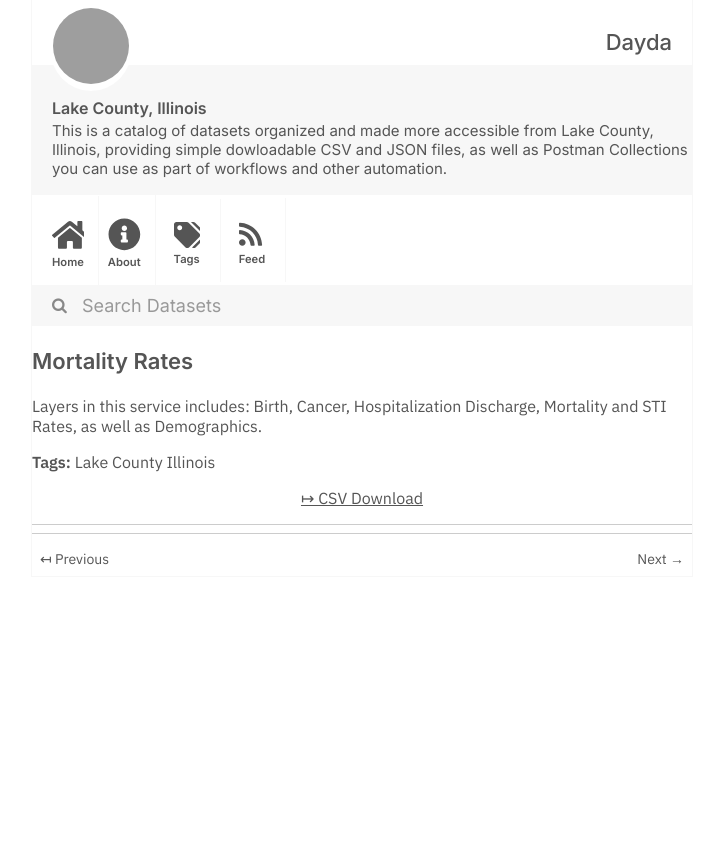
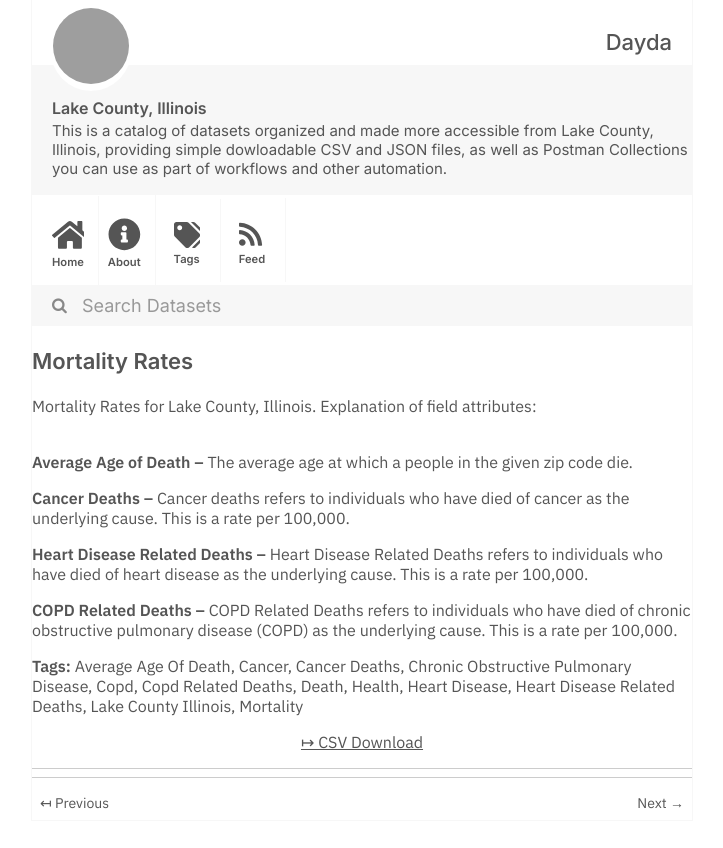
Before and after one commit to dayda-entities/lake-county-illinois, a Jekyll site: the page built from _posts/2020-11-11-mortality-rates.md, in a window 1280 px wide, cut to the strip 0-848 px from the top of the page. Shown: the whole strip, without its empty margins (278-1001 px from the left). Built offline with Jekyll 4.4.1, drawn with Linux system fonts in a browser that asks for light colours; grey boxes are pictures that could not be loaded.

Commit message:
Publish Data

```diff
--- a/_posts/2020-11-11-mortality-rates.md
+++ b/_posts/2020-11-11-mortality-rates.md
@@ -1,16 +1,49 @@
 ---
 title: Mortality Rates
-created: '2020-11-11T16:33:31.026944'
-modified: '2020-11-11T16:33:31.026954'
+created: '2020-11-11T16:31:06.551180'
+modified: '2020-11-11T16:31:06.551191'
 state: active
 type: dataset
 tags:
+  - Average Age Of Death
+  - Cancer
+  - Cancer Deaths
+  - Chronic Obstructive Pulmonary Disease
+  - Copd
+  - Copd Related Deaths
+  - Death
+  - Health
+  - Heart Disease
+  - Heart Disease Related Deaths
   - Lake County Illinois
+  - Mortality
 groups: []
 csv_url: >-
-  https://data-lakecountyil.opendata.arcgis.com/datasets/cd63911cc52841f38b289aeeeff0f300_4.csv?outSR=%7B%22latestWkid%22%3A3435%2C%22wkid%22%3A102671%7D
+  https://data-lakecountyil.opendata.arcgis.com/datasets/b7183f6b99d3475f80946c39f270ae1b_4.csv?outSR=%7B%22latestWkid%22%3A3435%2C%22wkid%22%3A102671%7D
 json_url: ''
 layout: post
 
 ---
-Layers in this service includes: Birth, Cancer, Hospitalization Discharge, Mortality and STI Rates, as well as Demographics.
+Mortality Rates for Lake County, Illinois. Explanation of field attributes:<br /><br />
+
+<p><b>Average Age of Death
+– </b>The average age at which a people in the given zip code die. </p>
+
+
+
+<p><b>Cancer Deaths – </b>Cancer
+deaths refers to individuals who have died of cancer as the underlying cause.
+This is a rate per 100,000.<b> </b></p>
+
+
+
+<p><b>Heart Disease Related
+Deaths – </b>Heart Disease Related Deaths refers to individuals who have died
+of heart disease as the underlying cause. This is a rate per 100,000. </p>
+
+
+
+<p><b>COPD Related Deaths –
+</b>COPD Related Deaths refers to individuals who have died of chronic
+obstructive pulmonary disease (COPD) as the underlying cause. This is a rate
+per 100,000.<b> </b></p>
```
